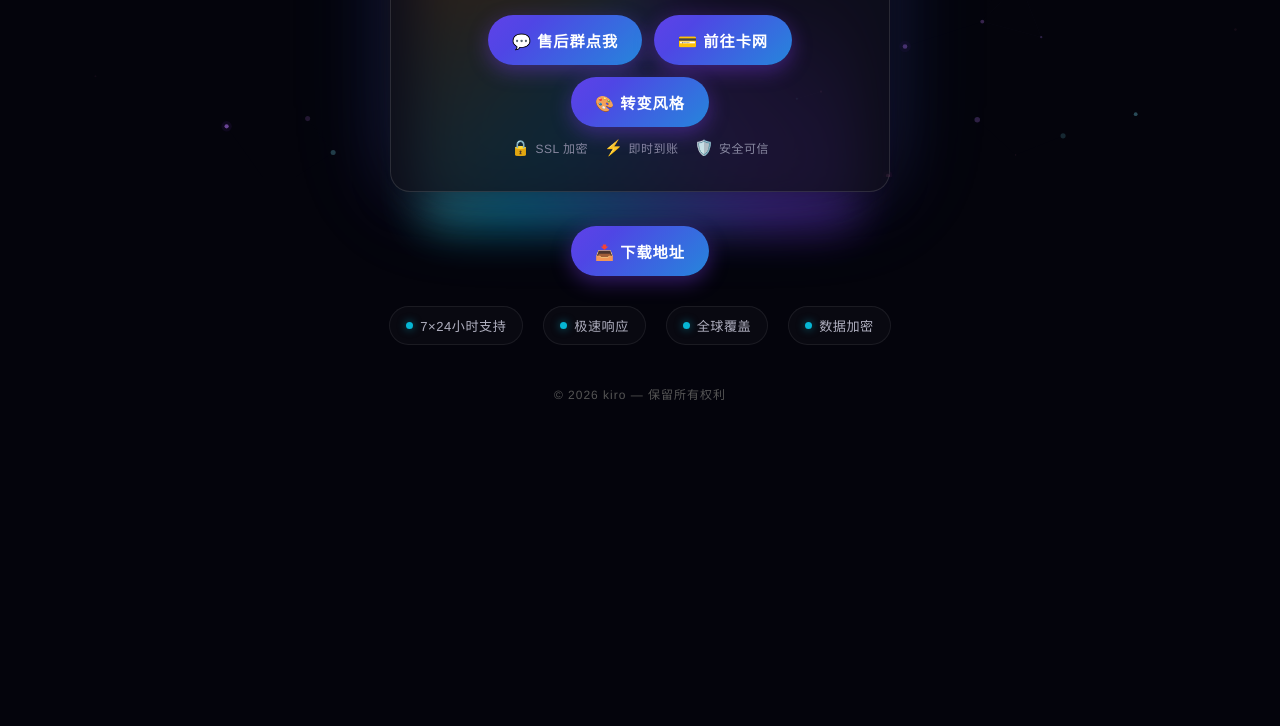
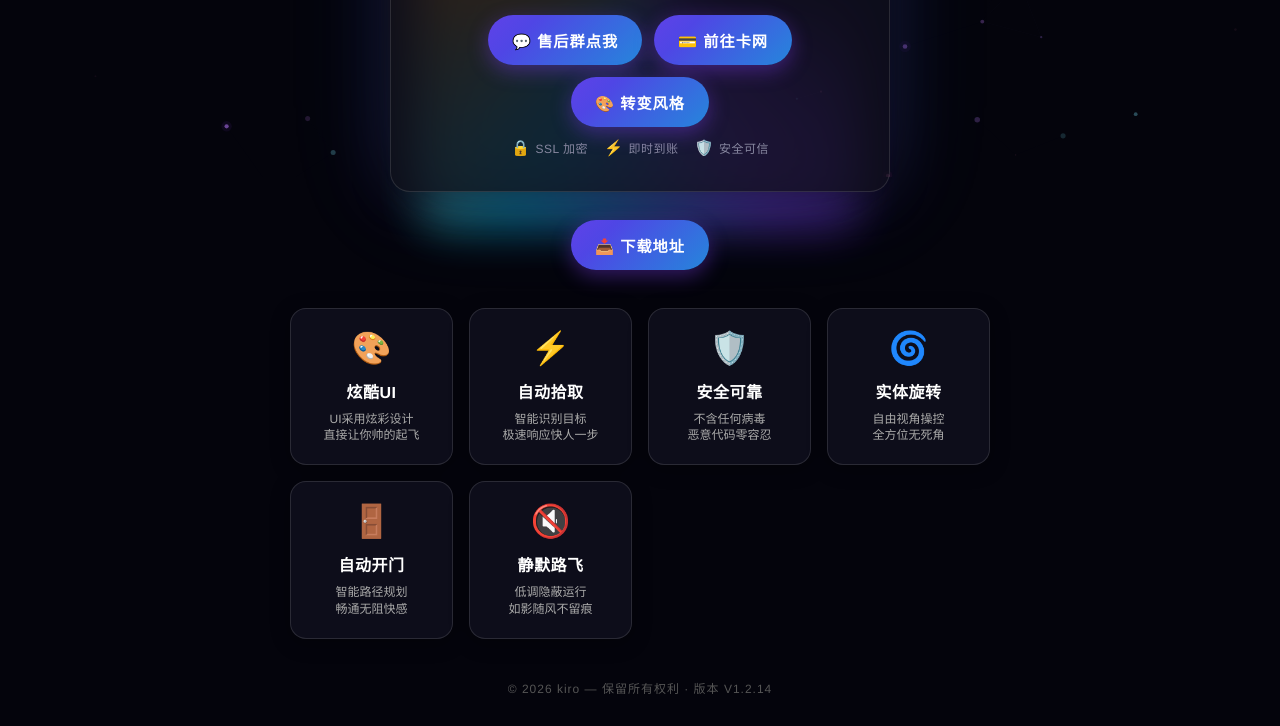
Before and after one commit to qixia-make/qixia-make.github.io, a plain HTML site: page index.html in a window 1280 px wide. Shown: the part 623-1349 px from the top of the page. Before the commit the page ends 1055 px from the top, so only its background shows below. Drawn offline with Linux system fonts and the light colour scheme.

Commit message:
Update index.html

```diff
--- a/index.html
+++ b/index.html
@@ -23,7 +23,6 @@
             --price-gradient: linear-gradient(135deg, #f59e0b, #f97316);
             --modal-bg: rgba(20, 20, 40, 0.9);
             --modal-border: rgba(124, 58, 237, 0.5);
-            --particle-hues: [265, 185, 38, 335];
         }
 
         body.theme-dark {
@@ -44,7 +43,6 @@
             --price-gradient: linear-gradient(135deg, #ffd700, #ff8c00);
             --modal-bg: rgba(30, 30, 15, 0.95);
             --modal-border: rgba(212, 175, 55, 0.7);
-            --particle-hues: [45, 35, 20, 50];
         }
 
         body.theme-aurora {
@@ -65,7 +63,6 @@
             --price-gradient: linear-gradient(135deg, #90e0ef, #00b4d8);
             --modal-bg: rgba(10, 30, 50, 0.95);
             --modal-border: rgba(0, 255, 200, 0.6);
-            --particle-hues: [160, 190, 200, 170];
         }
 
         body.theme-cyber {
@@ -86,7 +83,6 @@
             --price-gradient: linear-gradient(135deg, #ff00ff, #00ffff);
             --modal-bg: rgba(20, 5, 40, 0.95);
             --modal-border: rgba(255, 0, 200, 0.7);
-            --particle-hues: [300, 180, 280, 330];
         }
 
         * {
@@ -229,12 +225,13 @@
             animation-fill-mode: forwards;
         }
 
+        /* ========== 支付卡片 ========== */
         .payment-card-wrapper {
             animation: fadeInUp 0.7s ease 0.28s forwards;
             opacity: 0;
             animation-fill-mode: forwards;
             position: relative;
-            margin-bottom: 24px;
+            margin-bottom: 20px;
         }
 
         .payment-card-glow {
@@ -246,7 +243,6 @@
             filter: blur(22px);
             z-index: -1;
             opacity: 0.65;
-            transition: opacity 0.5s;
         }
 
         @keyframes rotate-glow {
@@ -394,57 +390,71 @@
             color: var(--accent);
         }
 
-        .features-row {
-            display: flex;
-            gap: 20px;
-            margin-top: 20px;
-            flex-wrap: wrap;
-            justify-content: center;
+        /* ========== 功能卡片网格 ========== */
+        .features-grid {
+            display: grid;
+            grid-template-columns: repeat(auto-fit, minmax(150px, 1fr));
+            gap: 16px;
+            max-width: 700px;
+            width: 100%;
+            margin: 30px auto 10px;
             animation: fadeInUp 0.7s ease 0.42s forwards;
             opacity: 0;
             animation-fill-mode: forwards;
         }
 
-        .feature-item {
+        .feature-card {
+            background: var(--card-bg);
+            backdrop-filter: blur(20px);
+            -webkit-backdrop-filter: blur(20px);
+            border: 1px solid var(--card-border);
+            border-radius: 16px;
+            padding: 20px 15px;
+            text-align: center;
+            transition: all 0.3s ease;
+            box-shadow: 0 4px 20px rgba(0,0,0,0.3);
             display: flex;
+            flex-direction: column;
             align-items: center;
-            gap: 7px;
-            font-size: 0.82rem;
-            color: #b0b0c0;
-            letter-spacing: 0.5px;
-            padding: 9px 16px;
-            border-radius: 50px;
-            background: rgba(255,255,255,0.025);
-            border: 1px solid rgba(255,255,255,0.07);
-            transition: all 0.3s ease;
+            gap: 8px;
         }
 
-        .feature-item:hover {
-            background: rgba(255,255,255,0.05);
-            border-color: rgba(255,255,255,0.18);
-            color: #fff;
+        .feature-card:hover {
+            transform: translateY(-5px);
+            border-color: rgba(255,255,255,0.3);
+            box-shadow: 0 8px 30px rgba(124,58,237,0.25);
         }
 
-        .feature-dot {
-            width: 7px;
-            height: 7px;
-            border-radius: 50%;
-            background: var(--accent);
-            box-shadow: 0 0 8px rgba(6,182,212,0.6);
+        .feature-card .feat-icon {
+            font-size: 2rem;
+            margin-bottom: 4px;
+        }
+
+        .feature-card .feat-title {
+            font-size: 1rem;
+            font-weight: 700;
+            color: #fff;
+            letter-spacing: 0.5px;
+        }
+
+        .feature-card .feat-desc {
+            font-size: 0.75rem;
+            color: #aaa;
+            line-height: 1.4;
         }
 
         .footer-text {
-            margin-top: 40px;
+            margin-top: 30px;
             font-size: 0.75rem;
             color: #555;
             letter-spacing: 1px;
+            text-align: center;
             animation: fadeInUp 0.7s ease 0.48s forwards;
             opacity: 0;
             animation-fill-mode: forwards;
-            text-align: center;
         }
 
-        /* 弹窗样式 */
+        /* ========== 弹窗 ========== */
         .modal-overlay {
             position: fixed;
             top: 0;
@@ -476,8 +486,8 @@
             text-align: center;
             max-width: 380px;
             width: 90%;
-            box-shadow: 0 10px 50px rgba(0,0,0,0.6), 0 0 70px rgba(124,58,237,0.4);
-            animation: modalPop 0.4s cubic-bezier(0.175, 0.885, 0.32, 1.275) forwards;
+            box-shadow: 0 10px 50px rgba(0,0,0,0.6);
+            animation: modalPop 0.4s ease forwards;
         }
 
         @keyframes modalPop {
@@ -553,6 +563,9 @@
             .buttons-row {
                 gap: 8px;
             }
+            .features-grid {
+                grid-template-columns: repeat(2, 1fr);
+            }
         }
     </style>
 </head>
@@ -564,9 +577,10 @@
         <div class="badge">
             <span class="dot"></span> 限时通道 · 即刻访问
         </div>
-        <h2 class="main-title">探索<span class="highlight">无限可能</span></h2>
+        <h2 class="main-title">释放<span class="highlight">无限潜能</span></h2>
         <p class="sub-title">安全 · 高效 · 极速响应的数字服务平台<br>为您打开通往未来的大门</p>
 
+        <!-- 支付卡片（含三个按钮） -->
         <div class="payment-card-wrapper">
             <div class="payment-card-glow"></div>
             <div class="payment-card">
@@ -588,17 +602,47 @@
             </div>
         </div>
 
-        <button id="downloadBtn" class="btn-card" style="margin: 10px 0;">📥 下载地址</button>
+        <!-- 下载按钮独立 -->
+        <button id="downloadBtn" class="btn-card" style="margin: 8px 0;">📥 下载地址</button>
 
-        <div class="features-row">
-            <div class="feature-item"><span class="feature-dot"></span> 7×24小时支持</div>
-            <div class="feature-item"><span class="feature-dot"></span> 极速响应</div>
-            <div class="feature-item"><span class="feature-dot"></span> 全球覆盖</div>
-            <div class="feature-item"><span class="feature-dot"></span> 数据加密</div>
+        <!-- 特性网格卡片 -->
+        <div class="features-grid">
+            <div class="feature-card">
+                <div class="feat-icon">🎨</div>
+                <div class="feat-title">炫酷UI</div>
+                <div class="feat-desc">UI采用炫彩设计<br>直接让你帅的起飞</div>
             </div>
-        <p class="footer-text">© 2026 kiro — 保留所有权利</p>
+            <div class="feature-card">
+                <div class="feat-icon">⚡</div>
+                <div class="feat-title">自动拾取</div>
+                <div class="feat-desc">智能识别目标<br>极速响应快人一步</div>
+            </div>
+            <div class="feature-card">
+                <div class="feat-icon">🛡️</div>
+                <div class="feat-title">安全可靠</div>
+                <div class="feat-desc">不含任何病毒<br>恶意代码零容忍</div>
+            </div>
+            <div class="feature-card">
+                <div class="feat-icon">🌀</div>
+                <div class="feat-title">实体旋转</div>
+                <div class="feat-desc">自由视角操控<br>全方位无死角</div>
+            </div>
+            <div class="feature-card">
+                <div class="feat-icon">🚪</div>
+                <div class="feat-title">自动开门</div>
+                <div class="feat-desc">智能路径规划<br>畅通无阻快感</div>
+            </div>
+            <div class="feature-card">
+                <div class="feat-icon">🔇</div>
+                <div class="feat-title">静默路飞</div>
+                <div class="feat-desc">低调隐蔽运行<br>如影随风不留痕</div>
+            </div>
         </div>
 
+        <p class="footer-text">© 2026 kiro — 保留所有权利 · 版本 V1.2.14</p>
+    </div>
+
+    <!-- 下载密码弹窗 -->
     <div class="modal-overlay" id="modalOverlay">
         <div class="modal-dialog">
             <div class="modal-icon">🔐</div>
@@ -612,13 +656,14 @@
     </div>
 
     <script>
-        // ============ 粒子动画（支持主题） ============
+        (function() {
+            // 粒子系统
             const canvas = document.getElementById('particlesCanvas');
             const ctx = canvas.getContext('2d');
             let particles = [];
             let mouseX = -1000, mouseY = -1000;
             const particleCount = 130;
-        let currentHues = [265, 185, 38, 335]; // 默认
+            let currentHues = [265, 185, 38, 335];
 
             function resizeCanvas() {
                 canvas.width = window.innerWidth;
@@ -639,7 +684,6 @@
                     this.speedX = (Math.random() - 0.5) * 0.45;
                     this.speedY = (Math.random() - 0.5) * 0.45;
                     this.opacity = Math.random() * 0.7 + 0.3;
-                // 从当前主题色调中随机选取
                     this.hue = currentHues[Math.floor(Math.random() * currentHues.length)] + (Math.random()*20 - 10);
                     this.life = Math.random()*300+200;
                     this.maxLife = this.life;
@@ -726,7 +770,7 @@
             }
             animate();
 
-        // ============ 主题切换 ============
+            // 主题切换
             const themeKeys = ['theme-default', 'theme-dark', 'theme-aurora', 'theme-cyber'];
             const themeHues = {
                 'theme-default': [265, 185, 38, 335],
@@ -739,12 +783,10 @@
             function applyTheme(themeClass) {
                 document.body.className = themeClass;
                 currentHues = themeHues[themeClass] || [265,185,38,335];
-            // 重新初始化粒子以匹配新色调
                 initParticles();
                 localStorage.setItem('kiro-theme', themeClass);
             }
 
-        // 加载保存的主题
             const savedTheme = localStorage.getItem('kiro-theme');
             if (savedTheme && themeKeys.includes(savedTheme)) {
                 currentThemeIndex = themeKeys.indexOf(savedTheme);
@@ -758,12 +800,12 @@
                 applyTheme(themeKeys[currentThemeIndex]);
             });
 
-        // ============ 售后群按钮 ============
+            // 售后群跳转
             document.getElementById('serviceBtn').addEventListener('click', () => {
                 window.open('https://qm.qq.com/q/BfEl7b2t8s', '_blank');
             });
 
-        // ============ 下载弹窗 ============
+            // 下载弹窗
             const modalOverlay = document.getElementById('modalOverlay');
             document.getElementById('downloadBtn').addEventListener('click', () => {
                 modalOverlay.classList.add('active');
@@ -774,6 +816,7 @@
             modalOverlay.addEventListener('click', (e) => {
                 if (e.target === modalOverlay) modalOverlay.classList.remove('active');
             });
+        })();
     </script>
 </body>
 </html>
```
Lines whose indentation alone changed are shown as unchanged.
